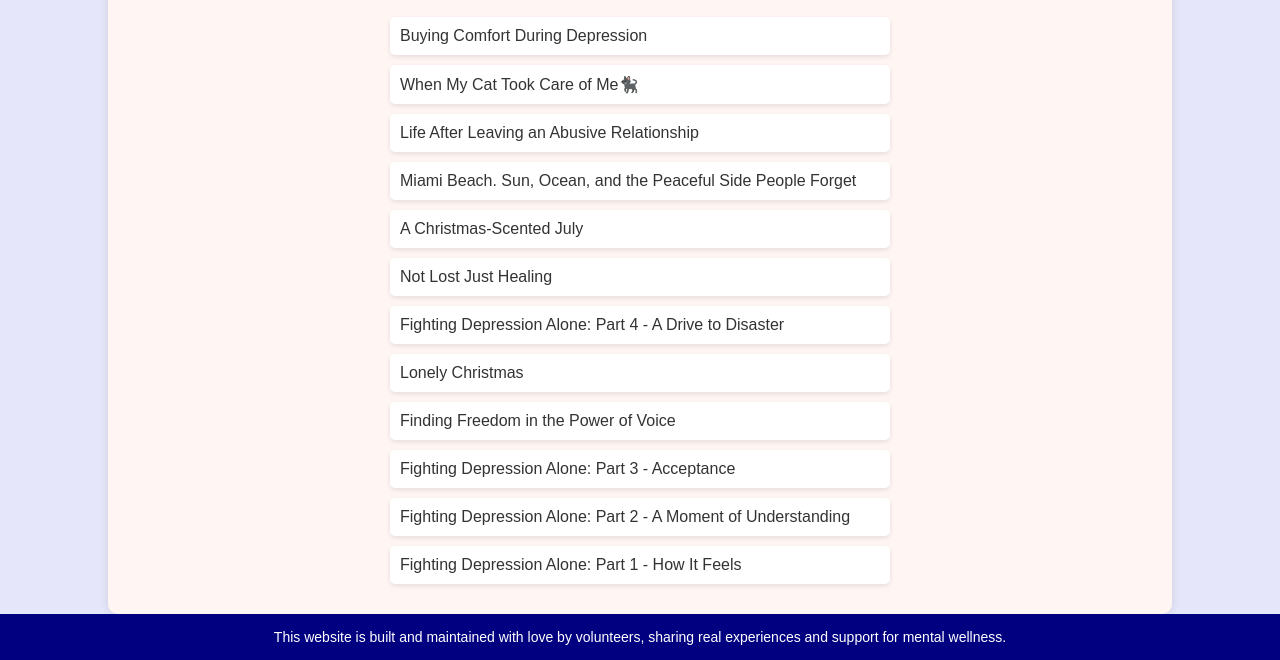
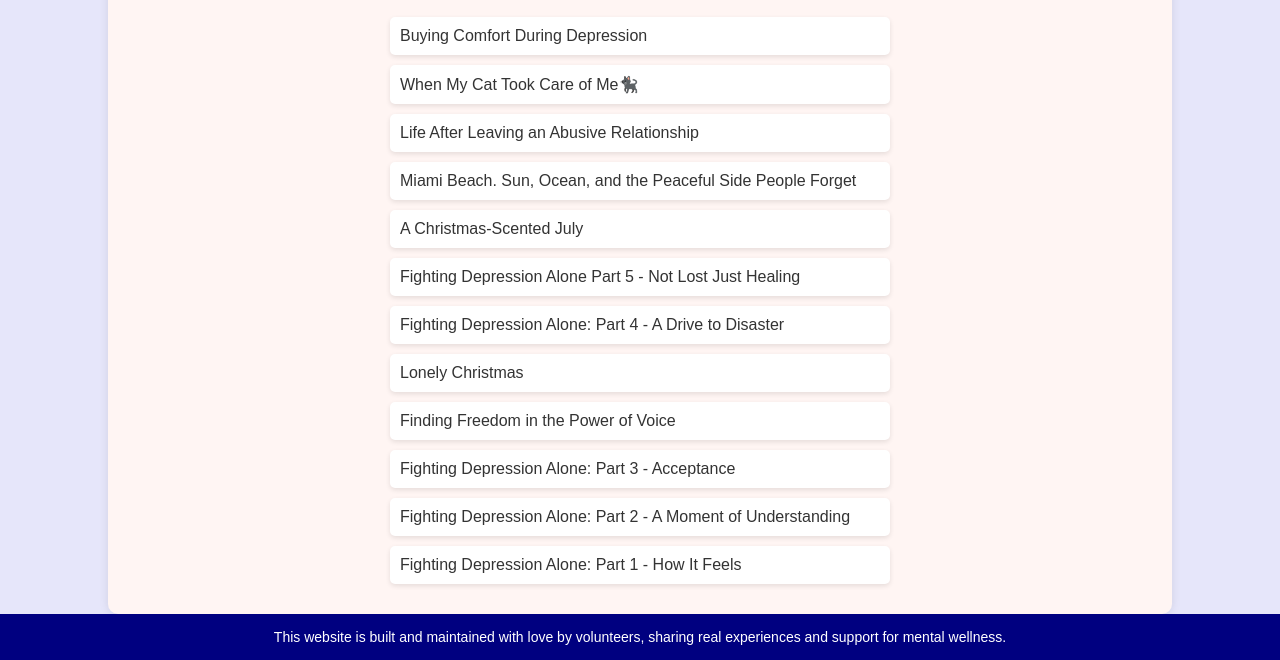
Before and after one commit to mayaeya/easeyouranxiety, a plain HTML site: page stories.html in a window 1280 px wide. Shown: the part 209-869 px from the top of the page. Drawn offline with Linux system fonts and the light colour scheme.

Commit message:
Update stories.html

```diff
--- a/stories.html
+++ b/stories.html
@@ -141,7 +141,7 @@
       <a href="stories/Life After Leaving an Abusive Relationship by Maya Eya.html">Life After Leaving an Abusive Relationship</a>
       <a href="stories/Miami Beach Sun Ocean and the Peaceful Side People Forget by Maya Eya.html">Miami Beach. Sun, Ocean, and the Peaceful Side People Forget</a>
       <a href="stories/Christmas Scented July by Maya Eya.html">A Christmas-Scented July</a>
-      <a href="stories/Not Lost Just Healing by Maya Norvile.html">Not Lost Just Healing</a>
+      <a href="stories/Fighting Depression Alone Part 5 - Not Lost Just Healing by Maya Norvile.html">Fighting Depression Alone Part 5 - Not Lost Just Healing</a>
       <a href="stories/Fighting Depression Alone Part 9 - A Drive to Disaster by Maya Norvile.html">Fighting Depression Alone: Part 4 - A Drive to Disaster</a>
       <a href="stories/Lonely Christmas by Maya Norvile.html">Lonely Christmas</a>
       <a href="stories/Finding Freedom in the Power of Voice A Journey from Silence to Strength by Hema Kusk (Žiedūnė).html">Finding Freedom in the Power of Voice</a>
```
